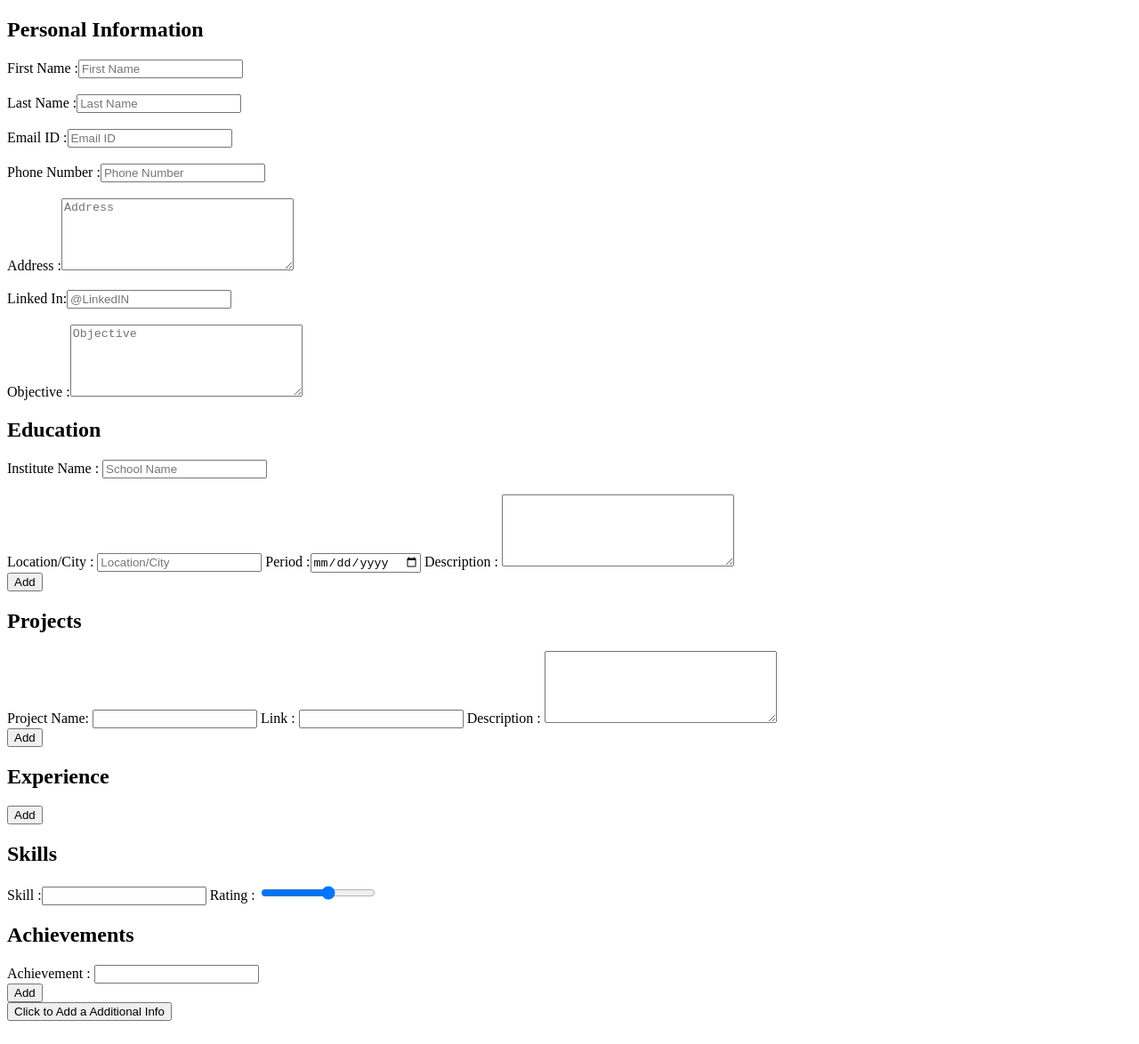
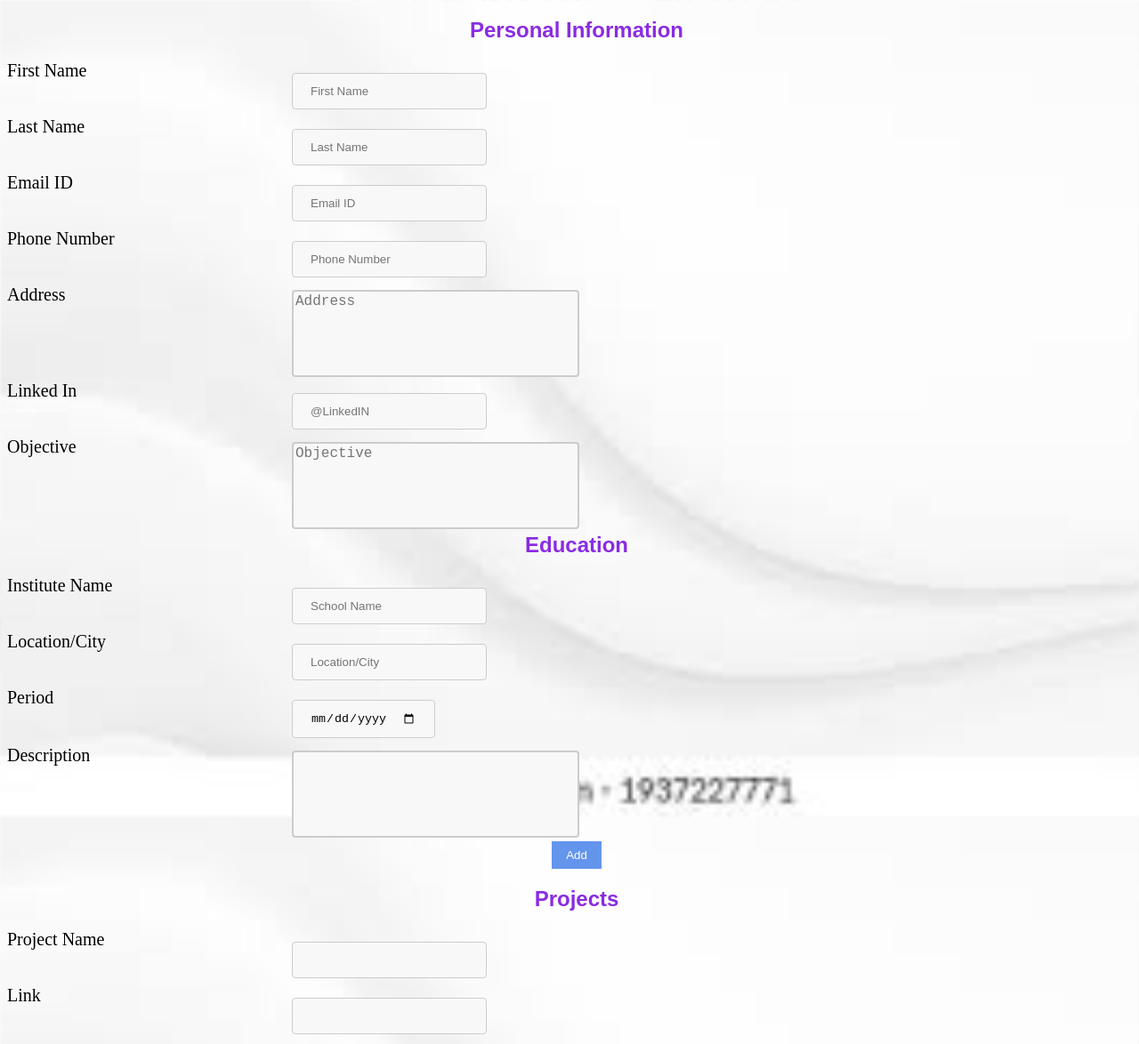
Before and after one commit to a-sindhu/resume-builder, a website: page frontend/html/edit.html in a window 1280 px wide. Shown: the top 1174 px of the page at 89% size. Drawn offline with Linux system fonts and the light colour scheme.

Commit message:
Css for /edit

```diff
--- /dev/null
+++ b/frontend/css/edit.css
@@ -0,0 +1,109 @@
+body {
+    background: url("/images/background.jpg");
+    width: 100%;
+    background-position: center;
+    background-repeat: no-repeat;
+    background-size: cover;
+    background-attachment: fixed;
+}
+
+textarea {
+    /* width: 100%;
+    height: 150px;
+    padding: 12px 20px; */
+    box-sizing: border-box;
+    border: 2px solid #ccc;
+    border-radius: 4px;
+    background-color: #f8f8f8;
+    font-size: 16px;
+    resize: none;
+  }
+
+  input[type=text] {
+    /* width: 100%; */
+    padding: 12px 20px;
+    margin: 8px 0;
+    display: inline-block;
+    border: 1px solid #ccc;
+    border-radius: 4px;
+    background-color: #f8f8f8;
+    box-sizing: border-box;
+  }
+
+  input[type=email] {
+    /* width: 100%; */
+    padding: 12px 20px;
+    margin: 8px 0;
+    display: inline-block;
+    border: 1px solid #ccc;
+    border-radius: 4px;
+    background-color: #f8f8f8;
+    box-sizing: border-box;
+  }
+
+  input[type=number] {
+    /* width: 100%; */
+    padding: 12px 20px;
+    margin: 8px 0;
+    display: inline-block;
+    border: 1px solid #ccc;
+    border-radius: 4px;
+    background-color: #f8f8f8;
+    box-sizing: border-box;
+  }
+
+  input[type=url] {
+    /* width: 100%; */
+    padding: 12px 20px;
+    margin: 8px 0;
+    display: inline-block;
+    border: 1px solid #ccc;
+    border-radius: 4px;
+    background-color: #f8f8f8;
+    box-sizing: border-box;
+  }
+
+  input[type=date] {
+    /* width: 100%; */
+    padding: 12px 20px;
+    margin: 8px 0;
+    display: inline-block;
+    border: 1px solid #ccc;
+    border-radius: 4px;
+    background-color: #f8f8f8;
+    box-sizing: border-box;
+  }
+
+  .col-25 {
+    float: left;
+    width: 25%;
+    margin: auto;
+    display: block;
+    font-size: 20px;
+  }
+
+  .col-75 {
+    float: left;
+    width: 75%;
+    margin: auto;
+    display: block;
+    margin-top: 6px;
+  }
+
+h2{
+    color: blueviolet;
+    font-family: sans-serif;
+    text-align: center;
+}
+
+button{
+    background-color:cornflowerblue;
+    border: none;
+    color: white;
+    padding: 8px 16px;
+    text-decoration: none;
+    margin:auto;
+    display:block;
+    cursor: pointer;
+    align-items: center;
+  }
--- a/frontend/html/edit.html
+++ b/frontend/html/edit.html
@@ -5,51 +5,77 @@
   <meta http-equiv="X-UA-Compatible" content="IE=edge">
   <meta name="viewport" content="width=device-width, initial-scale=1.0">
   <title>Resume Information</title>
+  <link rel="stylesheet" href="/css/edit.css">
 </head>
 <body>
+
+
   <h2>Personal Information</h2>
   <form action="">
-    First Name :<input type="text" placeholder="First Name" id="firstname"><br><br>
-    Last Name :<input type="text" placeholder="Last Name" id="lastname"><br><br>
-    Email ID :<input type="email" placeholder="Email ID" id="emailid"><br><br>
-    Phone Number :<input type="number" placeholder="Phone Number" id="phone number"><br><br>
-    Address :<textarea name="address" id="address" cols="30" rows="5" placeholder="Address"></textarea><br><br>
-    Linked In:<input type="url" placeholder="@LinkedIN" id="linkedin"><br><br>
+    <div class="col-25">First Name</div>
+    <div class="col-75"><input type="text" placeholder="First Name" id="firstname"></div><br><br>
+    <div class="col-25">Last Name </div>
+    <div class="col-75"><input type="text" placeholder="Last Name" id="lastname"></div><br><br>
+    <div class="col-25">Email ID </div>
+    <div class="col-75"><input type="email" placeholder="Email ID" id="emailid"></div><br><br>
+    <div class="col-25">Phone Number </div>
+    <div class="col-75"><input type="number" placeholder="Phone Number" id="phone number"></div><br><br>
+    <div class="col-25">Address </div>
+    <div class="col-75"><textarea name="address" id="address" cols="30" rows="5" placeholder="Address"></textarea></div><br><br>
+    <div class="col-25">Linked In</div>
+    <div class="col-75"><input type="url" placeholder="@LinkedIN" id="linkedin"></div><br><br>
+    <div class="col-25">Objective</div>
+    <div class="col-75"><textarea name="objective" id="objective" cols="30" rows="5" placeholder="Objective"></textarea></div>
+  </form>
 
-    Objective :<textarea name="objective" id="objective" cols="30" rows="5" placeholder="Objective"></textarea>
-  </form>
   <h2>Education</h2>
   <form action="" id="eduf">
-    Institute Name : <input type="text" id="schoolname" placeholder="School Name"><br><br>
-    Location/City : <input type="text" id="Location" placeholder="Location/City">
-    Period :<input type="date" name="e1period" id="e1period">
-    Description : <textarea name="e1des" id="e1des" cols="30" rows="5"></textarea>
-
+    <div class="col-25">Institute Name</div>
+    <div class="col-75"><input type="text" id="schoolname" placeholder="School Name"></div><br>
+    <div class="col-25">Location/City</div>
+    <div class="col-75"><input type="text" id="Location" placeholder="Location/City"></div><br>
+    <div class="col-25">Period </div>
+    <div class="col-75"><input type="date" name="e1period" id="e1period"></div><br>
+    <div class="col-25">Description</div>
+    <div class="col-75"><textarea name="e1des" id="e1des" cols="30" rows="5"></textarea></div><br><br>
   </form>
   <button id="edu">Add</button>
+
   <h2>Projects</h2>
   <form action="" id="prof">
-      Project Name: <input type="text" id="pname">
-      Link : <input type="url" id="plink">
-      Description : <textarea  id="pdes" cols="30" rows="5"></textarea>
-
+      <div class="col-25">Project Name</div>
+      <div class="col-75"><input type="text" id="pname"></div><br>
+      <div class="col-25">Link</div>
+      <div class="col-75"><input type="url" id="plink"></div><br>
+      <div class="col-25">Description</div>
+      <div class="col-75"><textarea  id="pdes" cols="30" rows="5" placeholder="Brief description of project.."></textarea></div><br><br>
   </form>
   <button id="pro">Add</button>
+
   <h2>Experience</h2>
-  <form action="" id="expf">
-  </form>
+  <form action="" id="expf"></form>
   <button id="exp">Add</button>
+
   <h2>Skills</h2>
   <form action="">
-    Skill :<input type="text" id="skill">
-    Rating : <input type="range" max="5" id="range">
+    <div class="col-25">Skill</div>
+    <div class="col-75"><input type="text" id="skill"></div>
+    <div class="col-25">Rating</div>
+    <div class="col-75"><input type="range" max="5" id="range"></div><br><br>
   </form>
+  <button id="skl">Add</button>
+
   <h2>Achievements</h2>
   <form action="" id="achf">
-    Achievement : <input type="text" id="Ach" >
+    <div class="col-25">Achievement </div>
+    <div class="col-75"><input type="text" id="Ach" ></div>
   </form>
   <button id="ach">Add</button>
+
+  <br>
   <form action="" id="addf"></form>
-    <button id="custom">Click to Add a Additional Info</button>
+  <br>
+  <button id="custom">Click to Add a Additional Info</button>
+
 </body>
 </html>
```
Also changed, not shown: frontend/images/background.jpg (added).
